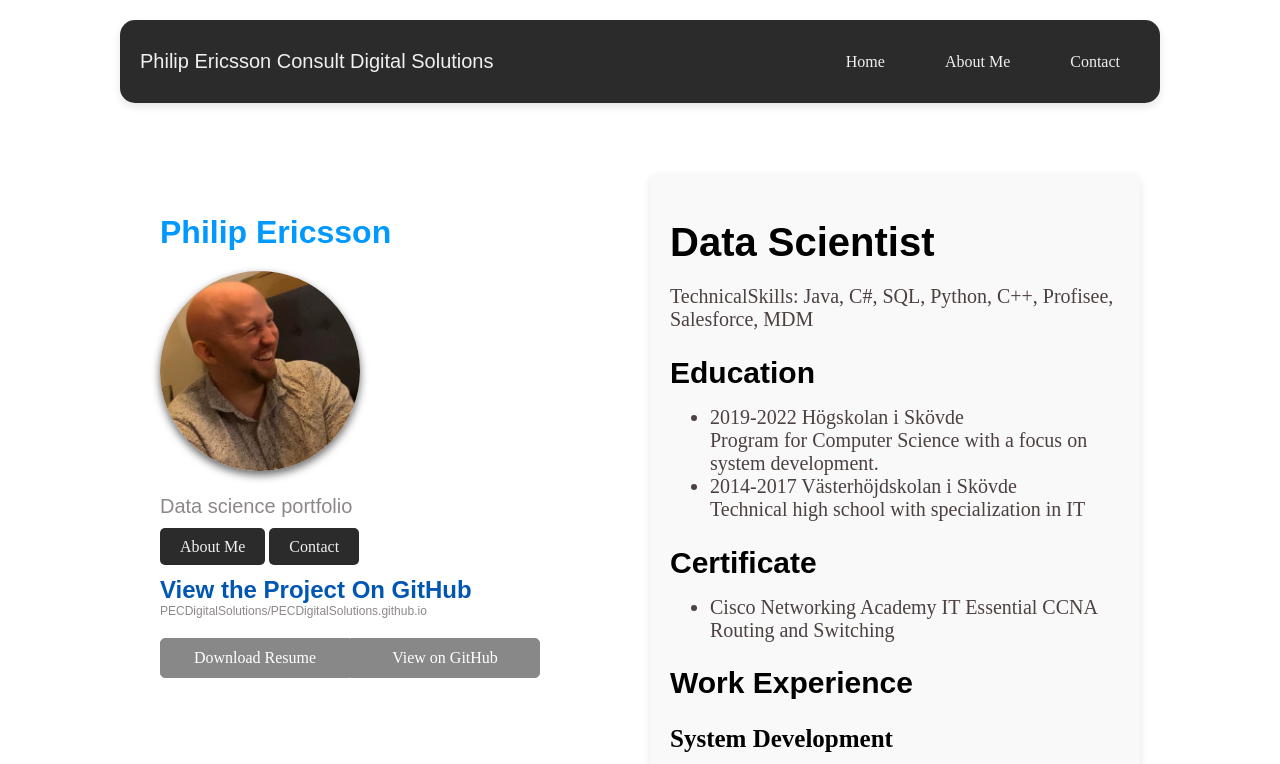
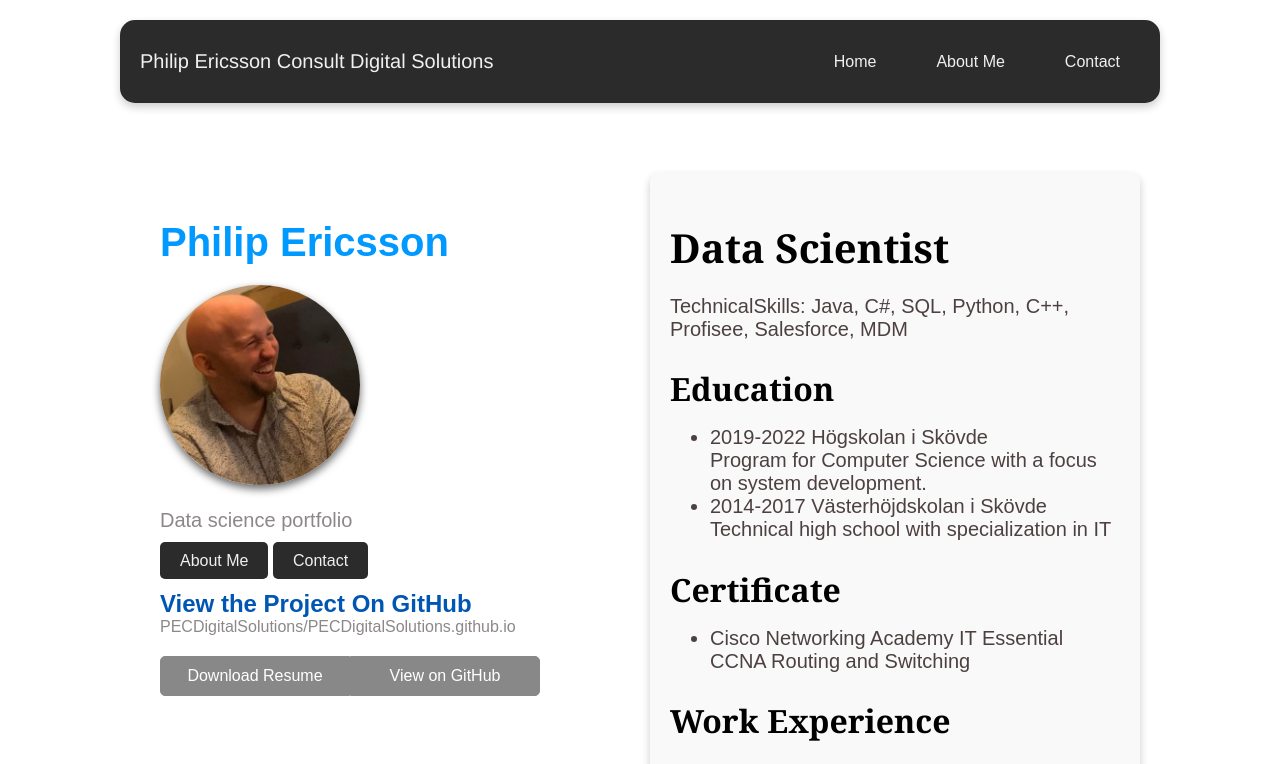
Before and after one commit to PECDigitalSolutions/PECDigitalSolutions.github.io, a plain HTML site: page index.html in a window 1280 px wide. Shown: the top 764 px of the page. Drawn offline with Linux system fonts and the light colour scheme.

Commit message:
added css folder for different css files

```diff
--- /dev/null
+++ b/css/about.css
@@ -0,0 +1,21 @@
+
+/************************ABOUT ME**********************/
+
+.about-container {
+    padding: 20px; /* Adjust as needed */
+    max-width: 800px; /* Limit the width */
+    margin: 0 auto; /* Center the container */
+    background-color: var(--background-light);
+    border-radius: 8px; /* Rounded corners */
+    box-shadow: 0 4px 8px var(--shadow-light);
+}
+
+.about-container h1 {
+    font-size: 2em; /* Adjust font size as needed */
+    margin-bottom: 20px; /* Space below the header */
+}
+
+.about-container p {
+    color: var(--text-dark);
+    font-size: var(--font-size-medium);
+}
--- a/style.css
+++ b/css/style.css
@@ -1,5 +1,6 @@
-/************** color variables for entire page ************/
+/************** variables for entire page ************/
 :root {
+    /************** Colors *******************/
     --background-light: #ffffff;
     --background-dark: #2b2b2b;
     --text-light: #f0f0f0;
@@ -7,10 +8,24 @@
     --text-dark-gray: #4d4040;
     --button-background: #007BFF;
     --button-background-hover: #0056b3;
-    --shadow-light: rgba(0, 0, 0, 0.1);
+    --shadow-light: rgba(0, 0, 0, 0.2);
     --shadow-dark: rgba(0, 0, 0, 0.6);
     --link-color: #0099ff;
     --link-hover-color: #0056b3;
+    /******************************************/
+
+    /************* fonts ****************/
+    --font-primary: Arial, sans-serif;
+    --font-secondary: 'Helvetica Neue', sans-serif;
+    --font-tertiary: 'Georgia', serif;
+    /************************************/
+
+    /************ Font Sizes ************/
+    --font-size-very-large: 40px;
+    --font-size-large: 32px;
+    --font-size-medium: 20px;
+    --font-size-small: 16px;
+    /**********************************/
 }
 /***********************************************************/
 
@@ -23,6 +38,7 @@ body {
     flex-direction: column; /* Change direction to column for stacking elements */
     align-items: center; /* Center everything horizontally */
     text-align: center; /* Ensure text is centered */
+    font-family: var(--font-primary);
 }
 
 /************* Top Navigation Bar *********************/
@@ -52,9 +68,9 @@ body {
 /* Name styling */
 .Name {
     color: var(--text-light);
-    font-size: 20px;
+    font-size: var(--font-size-medium);
     white-space: nowrap; /* Prevent name from wrapping */
-    font-family: Arial;
+    font-family: var(--font-secondary);
     display: block; /* Ensure it's displayed */
 }
 .Name2 {
@@ -64,7 +80,7 @@ body {
 /* Menu Icon */
 .menu-icon {
     display: none;
-    font-size: 24px;
+    font-size: var(--font-size-large);
     color: var(--text-light);
     cursor: pointer;
 }
@@ -84,7 +100,8 @@ body {
     padding: 10px 20px;
     border-radius: 5px;
     cursor: pointer;
-    font-size: 16px;
+    font-size: var(--font-size-small);
+    font-family: var(--font-primary);
     text-decoration: none;
     transition: background-color 0.3s ease;
 }
@@ -128,7 +145,7 @@ body {
     padding: 10px 20px;
     border-radius: 5px;
     cursor: pointer;
-    font-size: 16px;
+    font-size: var(--font-size-small);
     text-decoration: none;
     transition: background-color 0.3s ease;
     margin: 5px 0; /* Space between buttons */
@@ -140,7 +157,6 @@ body {
 
 
 /************************ Main container *********************************************/
-
 .main-container {
     display: flex;
     justify-content: center;
@@ -153,9 +169,9 @@ body {
    /* box-shadow: 0 4px 8px rgba(0, 0, 0, 0.2);
     border-radius: 10px; */
     padding: 20px;
-
     margin: 10px auto;
 }
+/*************************************************************************************/
 
 .left-side, .right-side {
     flex: 1;
@@ -181,18 +197,20 @@ body {
 
 .right-side h1 {
     color: var(--text-dark);
-    font-size: 40px;
+    font-size: var(--font-size-very-large);
     font-weight: bold;
     display: flex;
     height: 100%;
+    font-family: var(--font-tertiary);
 }
 
 .right-side h2 {
     color: var(--text-dark);
-    font-size: 30px;
+    font-size: var(--font-size-large);
     font-weight: bold;
     display: flex;
     height: 100%;
+    font-family: var(--font-tertiary);
 }
 
 .right-side h3 {
@@ -203,18 +221,19 @@ body {
     height: 100%;
     margin-bottom: 0px;
     padding-bottom: 0px;
+    font-family: var(--font-tertiary);
 }
 
 .right-side p {
     color:#4d4040;
-    font-size: 20px;
+    font-size: var(--font-size-medium);
+    font-family: var(--font-primary);
 }
 
 .right-side li {
     color:#4d4040;
-    font-size: 20px;
-
-
+    font-size: var(--font-size-medium);
+    font-family: var(--font-primary);
 }
 
 /* Profile image */
@@ -228,13 +247,13 @@ body {
 
 .paragraph-under-image {
     color: #8d8888;
-    font-family: Arial;
-    font-size: 20px;
+    font-family: var(--font-primary);
+    font-size: var(--font-size-medium);
 }
 
 h1 {
-    font-size: 32px;
-    font-family: Arial;
+    font-size: var(--font-size-very-large);
+    font-family: var(--font-primary);
     color: var(--link-color);
     margin-bottom: 20px;
     font-weight: bold;
@@ -243,14 +262,14 @@ h1 {
 h2 {
     margin-bottom: 0;
     color: var(--link-hover-color);
-    font-family: Arial;
+    font-family: var(--font-primary);
 }
 
 .paragraph-under-h2 {
     color: #8d8888;
-    font-size: 12px;
+    font-size: var(--font-size-small);
     margin-top: 0;
-    font-family: Arial;
+    font-family: var(--font-primary);
 }
 
 /* Button container */
@@ -259,7 +278,7 @@ h2 {
 }
 
 .button-container button {
-    font-size: 16px;
+    font-size: var(--font-size-small);
     padding: 10px 20px;
     cursor: pointer;
     border: 2px solid var(--button-background);
@@ -301,31 +320,7 @@ h2 {
     background-color: #555555;
     border-color: #555555;
 }
-/*****************************************************/
-/************************CONTACT**********************/
-/*****************************************************/
-.about-container {
-    padding: 20px; /* Adjust as needed */
-    max-width: 800px; /* Limit the width */
-    margin: 0 auto; /* Center the container */
-    background-color: var(--background-light);
-    border-radius: 8px; /* Rounded corners */
-    box-shadow: 0 4px 8px var(--shadow-light);
-}
 
-.about-container h1 {
-    font-size: 2em; /* Adjust font size as needed */
-    margin-bottom: 20px; /* Space below the header */
-}
-
-.about-container p {
-    color: var(--text-dark);
-    font-size: 20px;
-}
-
-/*****************************************************/
-/*****************************************************/
-/*****************************************************/
 
 /* Displays the menu icon when screen is under 800 px which can show the menu */
 @media (max-width: 900px) {
@@ -337,7 +332,7 @@ h2 {
     .Name2 {
         content: "New Content Here"; /* Replace with the new content */
         display: block; /* Ensure the new content is displayed */
-        font-size: 20px; /* Adjust font size if needed */
+        font-size: var(--font-size-medium);
         color: var(--text-light);
         font-family: Arial;
         white-space: nowrap; /* Prevent name from wrapping */
--- a/index.html
+++ b/index.html
@@ -4,7 +4,8 @@
     <meta charset="UTF-8">
     <meta name="viewport" content="width=device-width, initial-scale=1.0">
     <title>PECDigitalSolution</title>
-    <link rel="stylesheet" href="style.css"> <!-- Link to external CSS -->
+    <link rel="stylesheet" href="css/style.css">
+    <link rel="stylesheet" href="css/about.css">
 </head>
 <body>
     <!-- Navigation Menu at the top -->
```
Also changed, not shown: about.html (+2 -1 lines), contact.html (+3 -2 lines).
